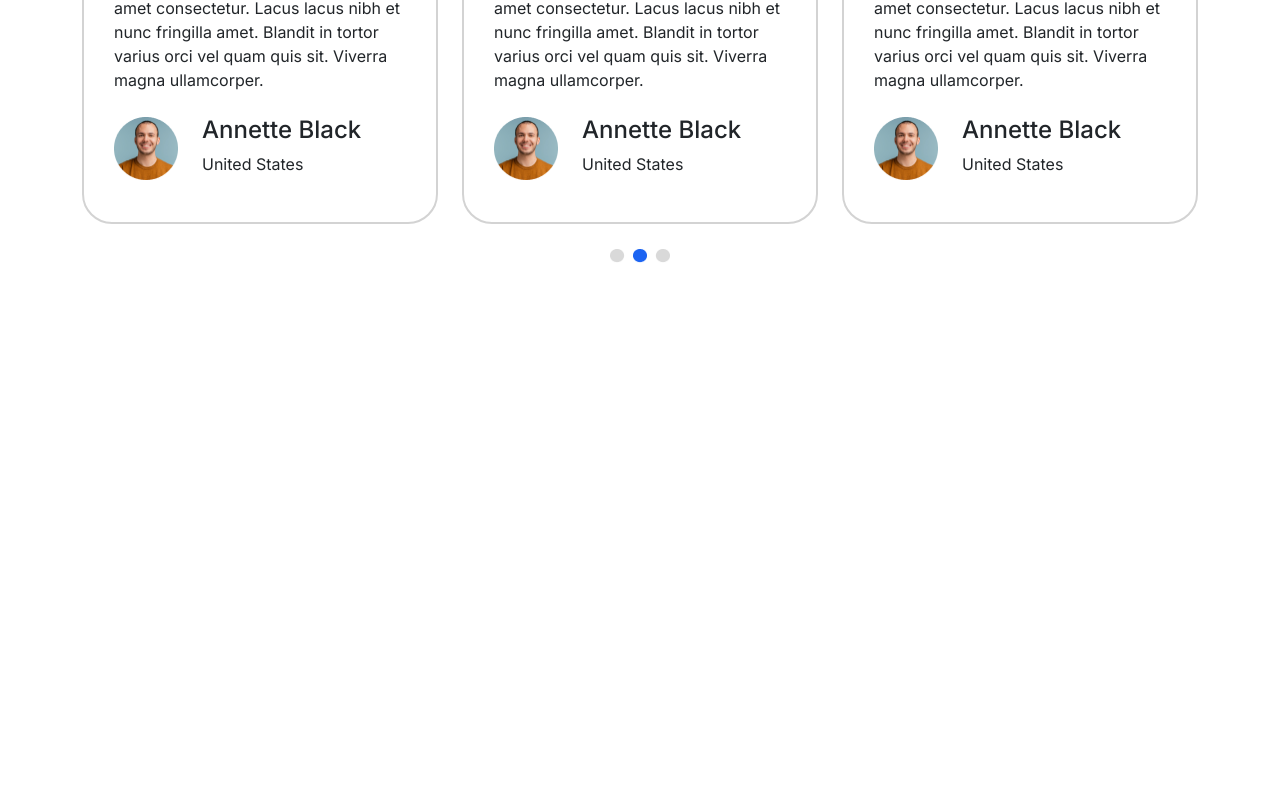
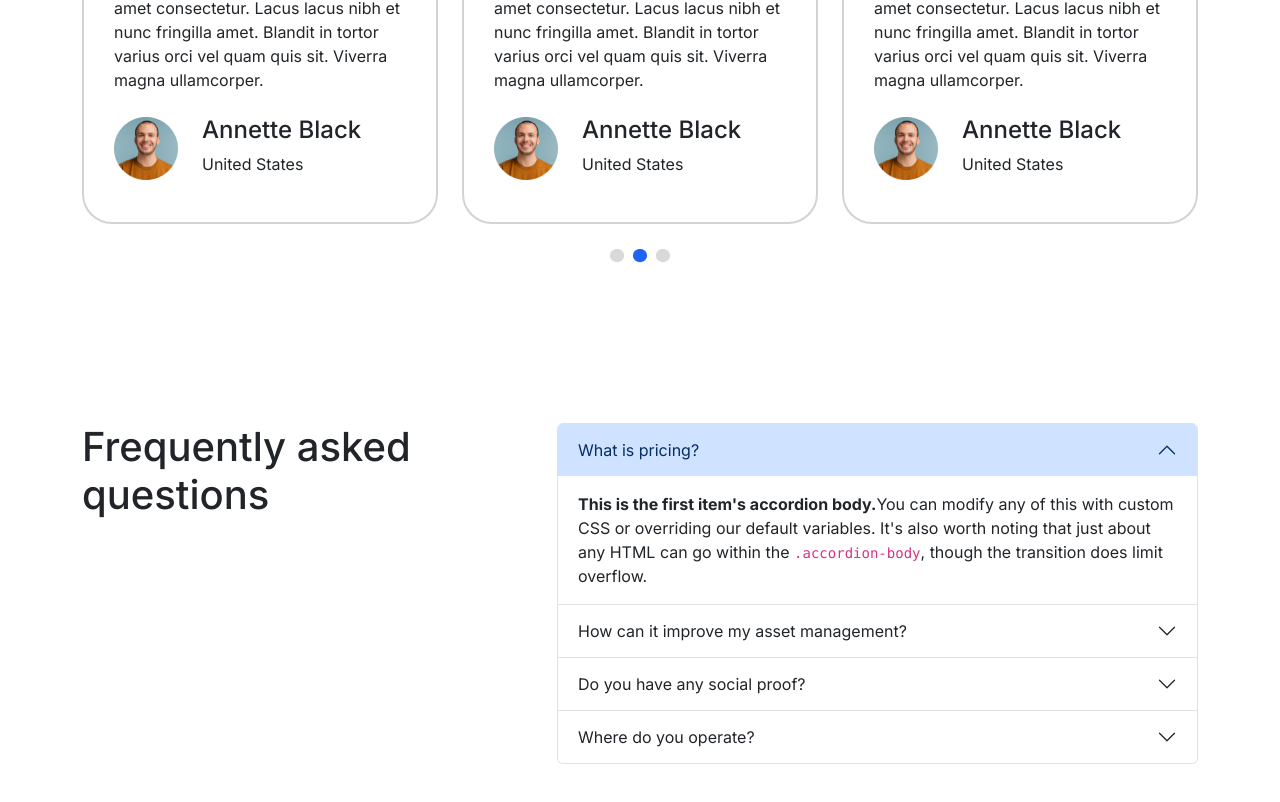
Before and after one commit to mubinkg/product-management-frontend, a Next.js app: page / in a window 1280 px wide. Shown: the part 8745-9547 px from the top of the page. Before the commit the page ends 9032 px from the top, so only its background shows below. Built offline with nearby package versions, Linux system fonts and the light colour scheme.

Commit message:
add testimonial

```diff
--- a/src/app/page.tsx
+++ b/src/app/page.tsx
@@ -10,6 +10,7 @@ import HomeDashboard from '@/components/homepage/HomeDashboard';
 import HomeLocation from '@/components/homepage/HomeLocation';
 import HomeProductAd from '@/components/homepage/HomeProductAd';
 import HomeTestimonial from '@/components/homepage/HomeTestimonial';
+import HomeFaq from '@/components/homepage/HomeFaq';
 
 
 export default function Home() {
@@ -29,6 +30,7 @@ export default function Home() {
       <HomeLocation/>
       <HomeProductAd/>
       <HomeTestimonial/>
+      <HomeFaq/>
     </main>
   );
 }
--- /dev/null
+++ b/src/components/homepage/HomeFaq.tsx
@@ -0,0 +1,84 @@
+'use client'
+
+import React, { useState } from 'react'
+import {
+    Accordion,
+    AccordionBody,
+    AccordionHeader,
+    AccordionItem,
+    Col,
+    Container,
+    Row,
+} from 'reactstrap';
+
+
+const HomeFaq = () => {
+    const [open, setOpen] = useState('1');
+    const toggle = (id: string) => {
+        if (open === id) {
+            setOpen('');
+        } else {
+            setOpen(id);
+        }
+    };
+
+    return (
+        <div style={{marginTop: "160px", marginBottom: "120px"}}>
+            <Container>
+                <Row>
+                    <Col lg={5} md={12}>
+                        <h1>Frequently asked questions</h1>
+                    </Col>
+                    <Col lg={7} md={12}>
+                        <div>
+                            <Accordion open={open} toggle={toggle}>
+                                <AccordionItem>
+                                    <AccordionHeader targetId="1">What is pricing?</AccordionHeader>
+                                    <AccordionBody accordionId="1">
+                                        <strong>This is the first item&#39;s accordion body.</strong>
+                                        You can modify any of this with custom CSS or overriding our default
+                                        variables. It&#39;s also worth noting that just about any HTML can
+                                        go within the <code>.accordion-body</code>, though the transition
+                                        does limit overflow.
+                                    </AccordionBody>
+                                </AccordionItem>
+                                <AccordionItem>
+                                    <AccordionHeader targetId="2">How can it improve my asset management?</AccordionHeader>
+                                    <AccordionBody accordionId="2">
+                                        <strong>This is the second item&#39;s accordion body.</strong>
+                                        You can modify any of this with custom CSS or overriding our default
+                                        variables. It&#39;s also worth noting that just about any HTML can
+                                        go within the <code>.accordion-body</code>, though the transition
+                                        does limit overflow.
+                                    </AccordionBody>
+                                </AccordionItem>
+                                <AccordionItem>
+                                    <AccordionHeader targetId="3">Do you have any social proof?</AccordionHeader>
+                                    <AccordionBody accordionId="3">
+                                        <strong>This is the third item&#39;s accordion body.</strong>
+                                        You can modify any of this with custom CSS or overriding our default
+                                        variables. It&#39;s also worth noting that just about any HTML can
+                                        go within the <code>.accordion-body</code>, though the transition
+                                        does limit overflow.
+                                    </AccordionBody>
+                                </AccordionItem>
+                                <AccordionItem>
+                                    <AccordionHeader targetId="4">Where do you operate?</AccordionHeader>
+                                    <AccordionBody accordionId="4">
+                                        <strong>This is the second item&#39;s accordion body.</strong>
+                                        You can modify any of this with custom CSS or overriding our default
+                                        variables. It&#39;s also worth noting that just about any HTML can
+                                        go within the <code>.accordion-body</code>, though the transition
+                                        does limit overflow.
+                                    </AccordionBody>
+                                </AccordionItem>
+                            </Accordion>
+                        </div>
+                    </Col>
+                </Row>
+            </Container>
+        </div>
+    )
+}
+
+export default HomeFaq
```
